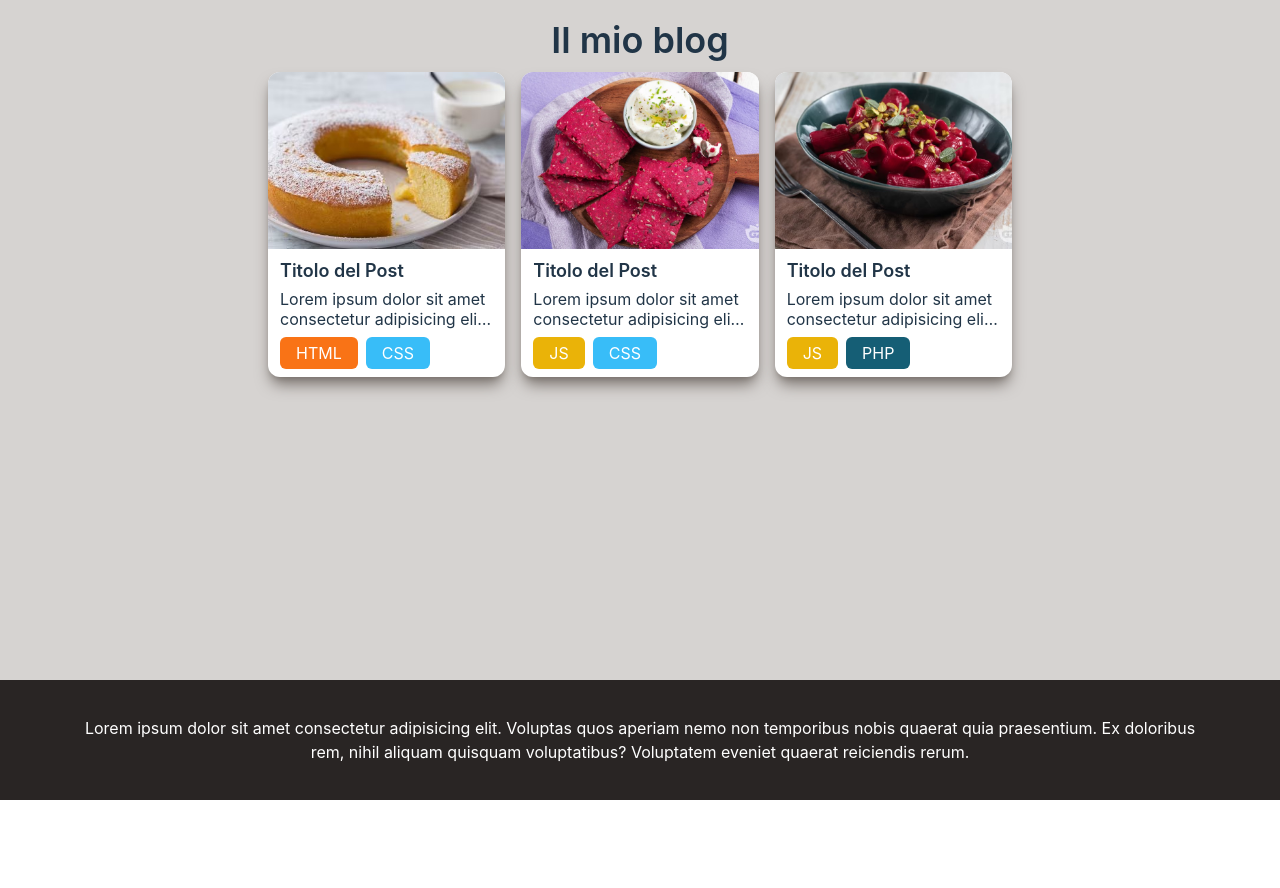
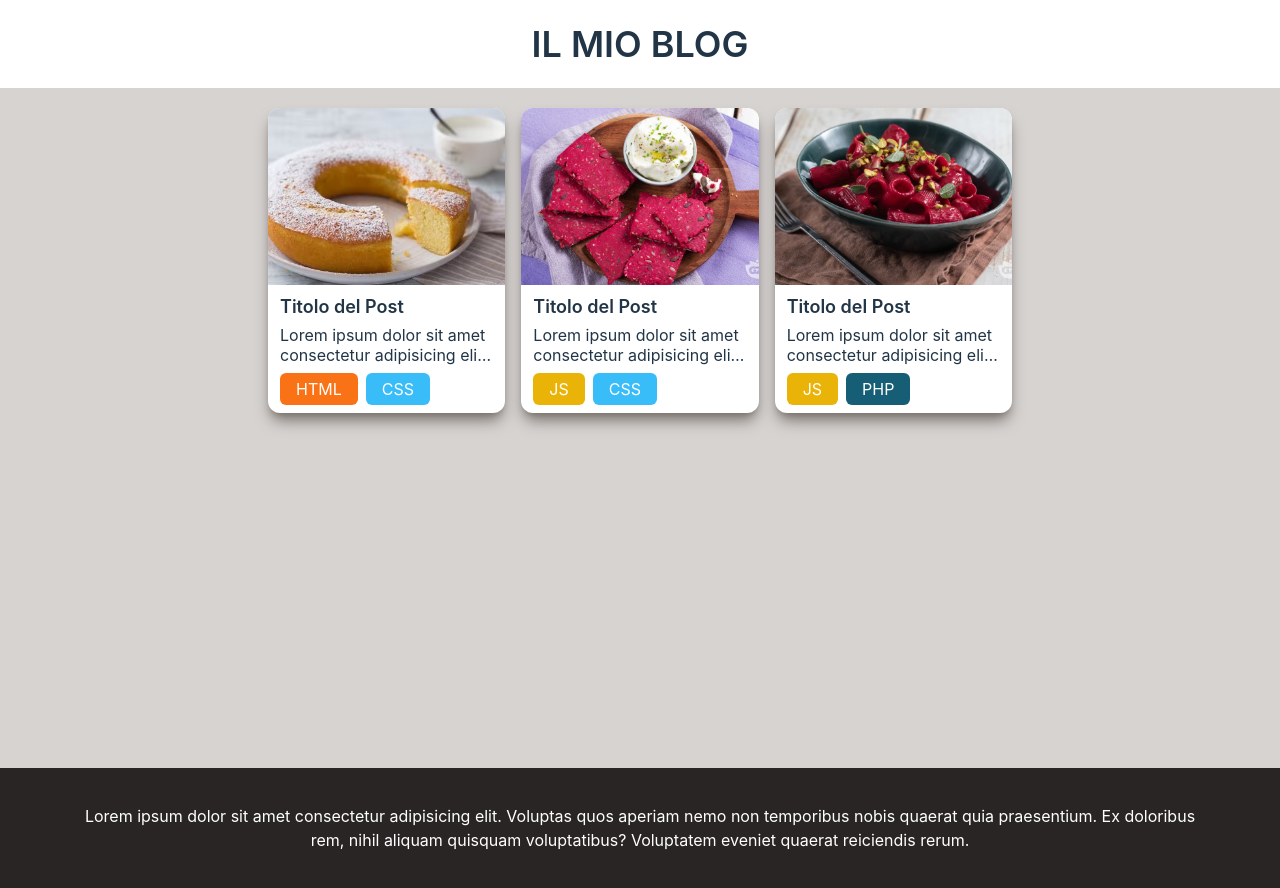
Before and after one commit to Aj-Herrera-99/react-props, a React (Vite) app: page / in a window 1280 px wide. Before the commit the page ends 800 px from the top, so only its background shows below. Built offline with nearby package versions, Linux system fonts and the light colour scheme.

Commit message:
macrostruttura html cambiata

```diff
--- a/src/App.jsx
+++ b/src/App.jsx
@@ -1,9 +1,11 @@
+import Header from "./components/Header";
 import Main from "./components/Main";
 import Footer from "./components/Footer";
 
 function App() {
     return (
         <>
+            <Header title={"Il mio blog"}></Header>
             <Main titolo="Il mio blog"></Main>
             <Footer>
                 Lorem ipsum dolor sit amet consectetur adipisicing elit.
--- /dev/null
+++ b/src/components/Header.jsx
@@ -0,0 +1,7 @@
+function Header({ title }) {
+    return (
+        <h1 className="text-center text-4xl font-semibold m-6 uppercase">{title}</h1>
+    );
+}
+
+export default Header;
--- a/src/components/Main.jsx
+++ b/src/components/Main.jsx
@@ -1,13 +1,10 @@
 import Card from "./Card";
-import { foods } from "../data/foods";
+
 import posts from "../data/posts";
 
-function Main({ titolo }) {
+function Main() {
     return (
         <main className="min-h-[85vh] p-5 bg-stone-300">
-            <h1 className="text-center text-4xl font-semibold mb-3">
-                {titolo}
-            </h1>
             <div className="w-3/4 xl:w-3/5 mx-auto grid auto-rows-fr grid-cols-1 sm:grid-cols-2 lg:grid-cols-3 gap-4">
                 {posts
                     .filter((post) => post.published == true)
```
